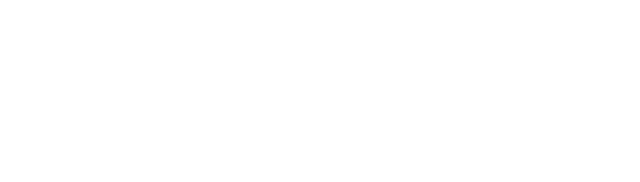
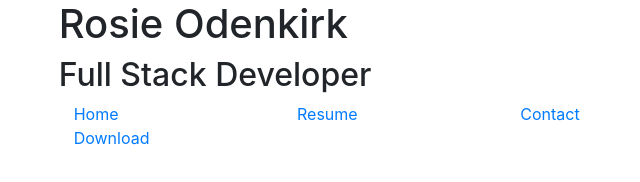
Before and after one commit to Telesia/UCD_Resume, a plain HTML site: page index.html in a window 1280 px wide. Shown: the whole page, without its empty margins (378-1018 px from the left). Drawn offline with nearby package versions, Linux system fonts and the light colour scheme.

Commit message:
Header and Navbar Add home, resume, contact, download to nav bar.

```diff
--- a/index.html
+++ b/index.html
@@ -5,10 +5,43 @@
     <meta name="viewport" content="width=device-width, initial-scale=1.0">
     <link rel="stylesheet" href="https://stackpath.bootstrapcdn.com/bootstrap/4.5.0/css/bootstrap.min.css" type="text/css">
     <link rel="stylesheet" href="https://stackpath.bootstrapcdn.com/font-awesome/4.7.0/css/font-awesome.min.css" type="text/css">
+     <link rel="stylesheet" href="assets/css/style.css" type="text/css">
     <title>Rosie</title>
 </head>
 <body>
     <header>
+        <div class="row">
+            <a href="index.html" class="col-md-4 logo">
+
+            </a>
+            <div class="col-md-8">
+                <div class="row bg-color-name-title"> <!--set up this class to add background color to name and title together-->
+                    <div class="col heading">
+                        <h1 class="name">Rosie Odenkirk</h1>
+                        <h2 class="title">Full Stack Developer</h2>
+                    </div>
+                </div>
+                <div class="row">
+                    <div class="col">
+                        <ul id="nav" class="list-inline menucontainer">
+                            <li class="col-6 col-sm-3 ui-menu-color-home list-inline-item">
+                                <a href="#"><span>Home</span></a>
+                            </li>
+                            <li class="col-6 col-sm-3 ui-menu-color-resume list-inline-item">
+                                <a href="#"><span>Resume</span></a>
+                            </li>
+                            <li class="col-6 col-sm-3 ui-menu-color-contact list-inline-item">
+                                <a href="#"><span>Contact</span></a>
+                            </li>
+                            <li class="col-6 col-sm-3 ui-menu-color-download list-inline-item">
+                                <a href="#"><span>Download</span></a>
+                            </li>
+                        </ul>
+                    </div>
+                </div>
+            </div>
+        </div>
+
 
     </header>
     <section>
```
